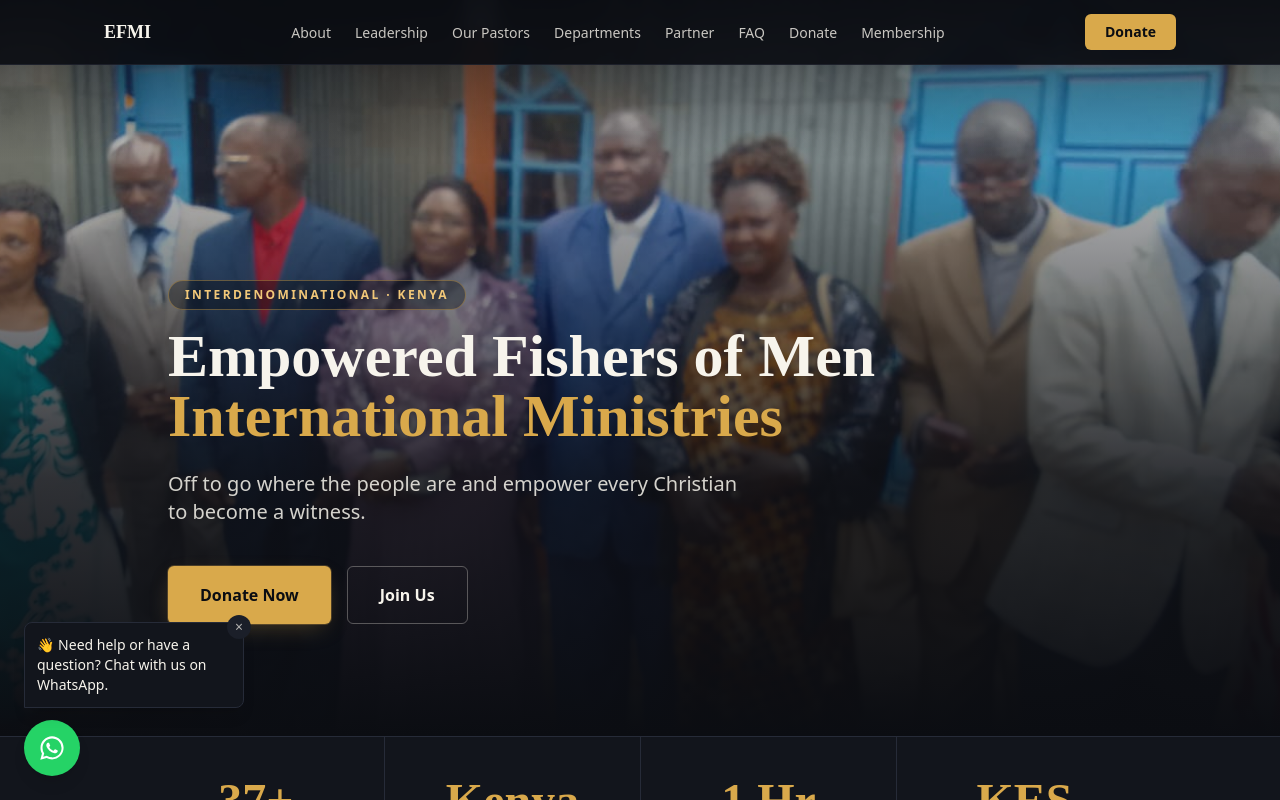
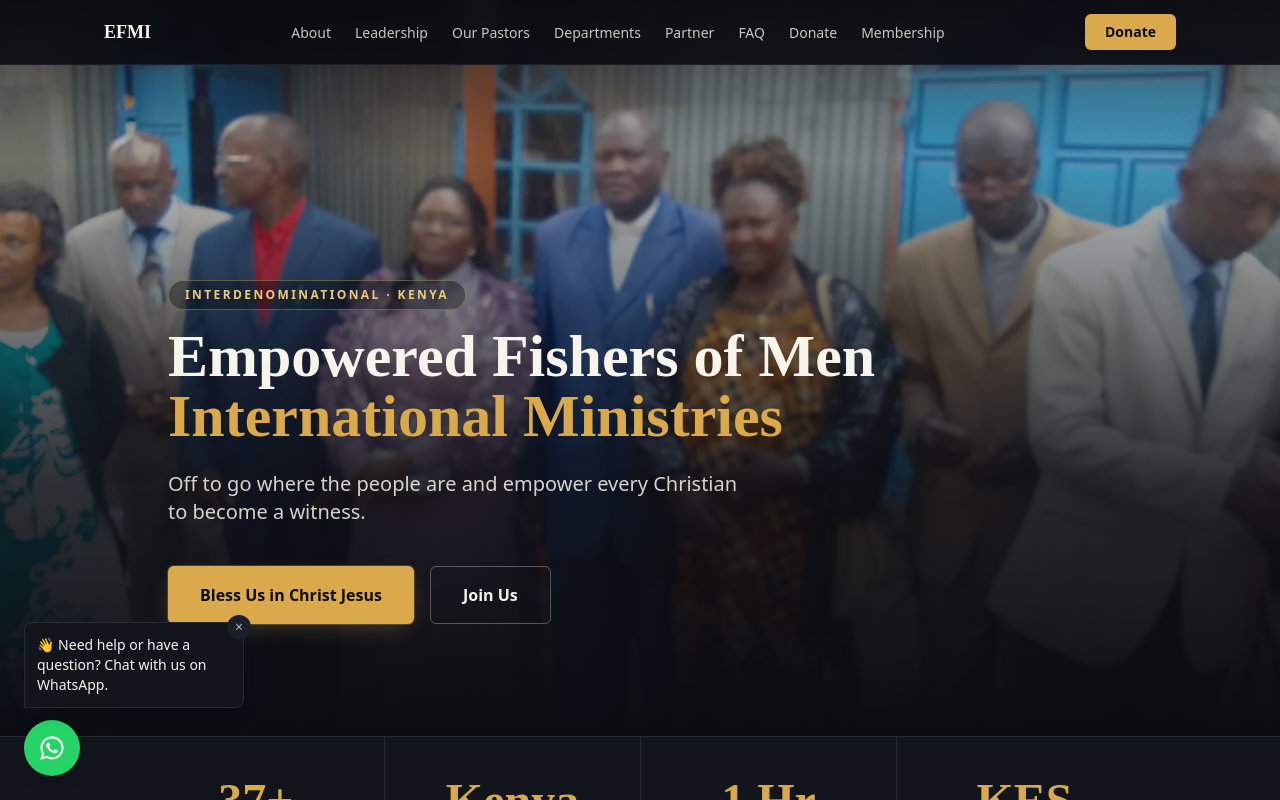
Before and after one commit to Ronnieatok/Empowered-Fishers-of-Men-International-Ministries, a Next.js app: page / in a window 1280 px wide. Shown: the top 800 px of the page. Built offline with nearby package versions, Linux system fonts and the light colour scheme.

Commit message:
Update HeroSection.tsx

```diff
--- a/src/components/sections/HeroSection.tsx
+++ b/src/components/sections/HeroSection.tsx
@@ -67,7 +67,7 @@ export default function HeroSection() {
             href="#donate"
             className="inline-flex items-center justify-center rounded-md bg-gold-500 px-8 py-4 text-base font-semibold text-charcoal-950 shadow-gold transition-colors duration-200 hover:bg-gold-400 focus-visible:bg-gold-400"
           >
-            Donate Now
+            Bless Us in Christ Jesus
           </a>
           <a
             href="#membership"
```
